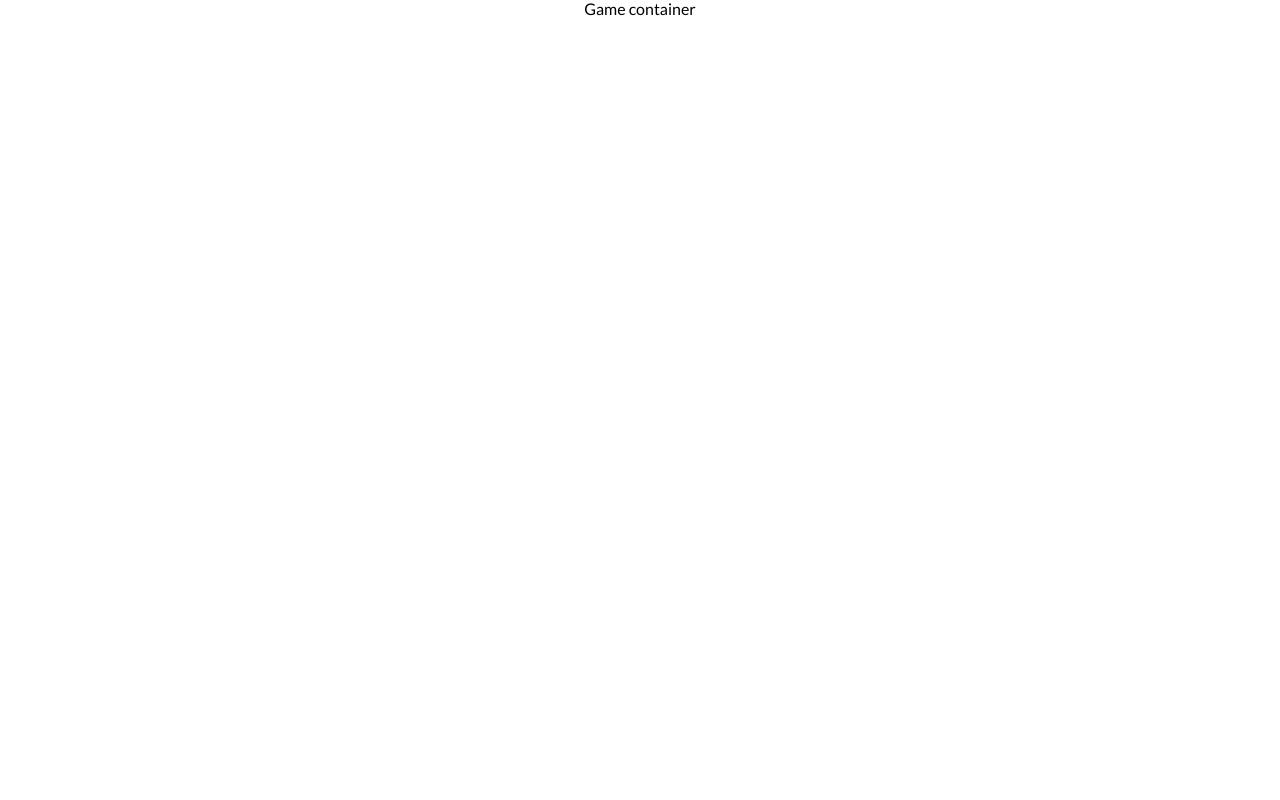
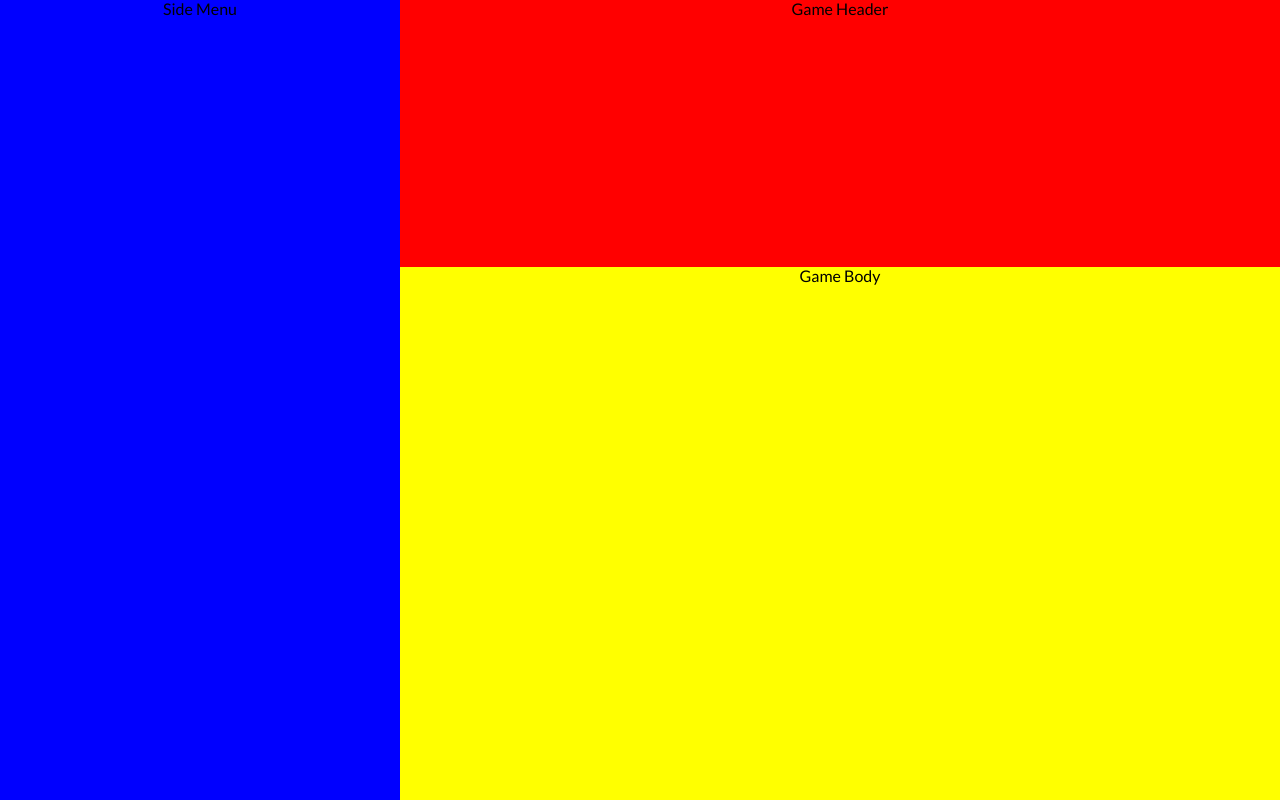
Before and after one commit to NicolasMachado/The-Brain, a React (Create React App) app: page / in a window 1280 px wide. Built offline with nearby package versions, Linux system fonts and the light colour scheme.

Commit message:
CSS Flex Wireframe done

```diff
--- a/src/App.js
+++ b/src/App.js
@@ -2,11 +2,13 @@ import React, { Component } from 'react';
 import {connect} from 'react-redux';
 import './css/main.min.css';
 import GameContainer from './components/game-container';
+import SideMenu from './components/side-menu';
 
 export class App extends React.Component {
     render() {
             return (
                 <div className="App">
+                    <SideMenu />
                     <GameContainer />
                 </div>
             );
--- a/src/components/game-container.js
+++ b/src/components/game-container.js
@@ -4,7 +4,12 @@ import {connect} from 'react-redux';
 export function GameContainer(props) {
     return (
         <div className="game-container">
-            Game container
+            <div className="game-header">
+                Game Header
+            </div>
+            <div className="game-body">
+                Game Body
+            </div>
         </div>
     );
 }
--- /dev/null
+++ b/src/components/side-menu.js
@@ -0,0 +1,12 @@
+import React from 'react';
+import {connect} from 'react-redux';
+
+export function SideMenu(props) {
+    return (
+        <div className="side-menu">
+            Side Menu
+        </div>
+    );
+}
+
+export default connect()(SideMenu);
--- a/src/css/main.min.css
+++ b/src/css/main.min.css
@@ -1 +1 @@
-@import url("https://fonts.googleapis.com/css?family=Lato&rel=stylesheet");body{font-family:'Lato', sans-serif;text-align:center;padding:0;margin:0;box-sizing:border-box}
+@import url("https://fonts.googleapis.com/css?family=Lato&rel=stylesheet");html{height:100%}body{font-family:'Lato', sans-serif;text-align:center;padding:0;margin:0;box-sizing:border-box}.App{display:-webkit-flex;display:flex;-webkit-flex-direction:row;flex-direction:row;background-color:#ccc;min-height:100vh}.side-menu{min-height:100%;min-width:400px;background-color:blue}.game-container{width:100%;display:-webkit-flex;display:flex;-webkit-flex-direction:column;flex-direction:column;background-color:#ccc}.game-header{flex:0.5;background-color:red}.game-body{flex:1;background-color:yellow}
--- a/src/css/main.scss
+++ b/src/css/main.scss
@@ -1,4 +1,8 @@
 @import url('https://fonts.googleapis.com/css?family=Lato&rel=stylesheet');
+
+html {
+    height: 100%;
+}
 
 body {
     font-family: 'Lato', sans-serif;
@@ -7,3 +11,39 @@ body {
     margin: 0;
     box-sizing: border-box;
 }
+
+.App {
+    display: -webkit-flex;
+    display: flex;
+    -webkit-flex-direction: row;
+    flex-direction: row;
+    background-color: #ccc;
+    min-height: 100vh;
+}
+
+.side-menu {
+    min-height: 100%;
+    min-width: 400px;
+    background-color: blue;
+}
+
+.game-container {
+    width: 100%;
+    display: -webkit-flex;
+    display: flex;
+    -webkit-flex-direction: column;
+    flex-direction: column;
+    background-color: #ccc;
+}
+
+.game-header {
+    flex: 0.5;
+    background-color: red;
+
+}
+
+.game-body {
+    flex: 1;
+    background-color: yellow;
+
+}
```
